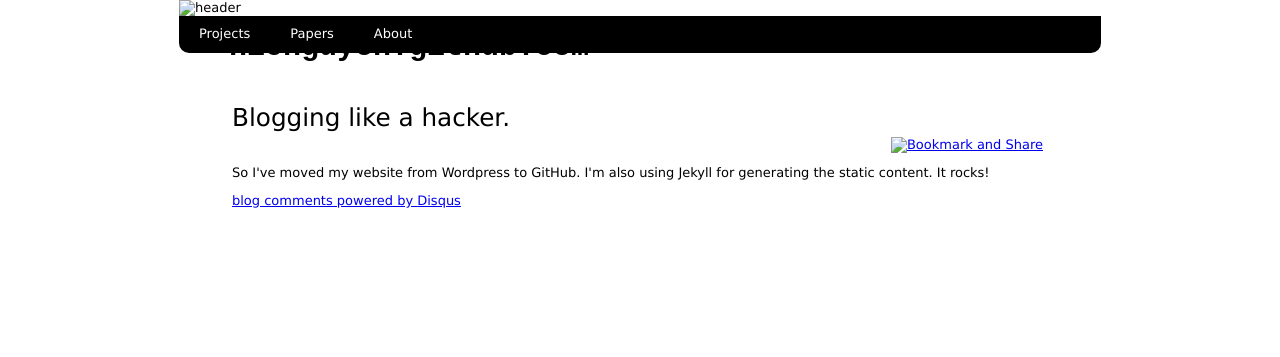
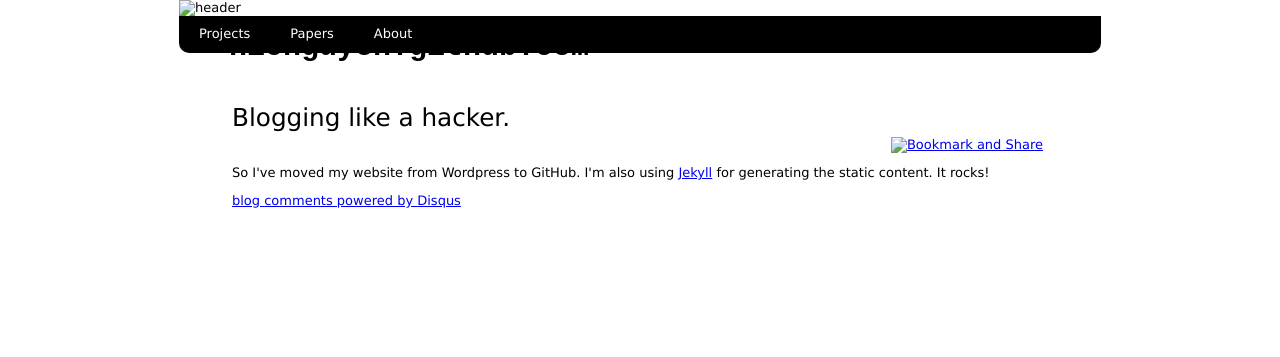
Before and after one commit to nicnguyen/nicnguyen.github.com, a Jekyll site: the page built from _posts/2011-05-30-blogging-like-a-hacker.html, in a window 1280 px wide. Shown: the top 357 px of the page. Built offline with Jekyll 4.4.1, drawn with Linux system fonts in a browser that asks for light colours; nearby versions of some CDN libraries; library files that are not in the unit come from our copies; Markdown is read by kramdown in place of the engine named in the settings; comment, search, counter and statistics services are not loaded; some of the changed lines change nothing that is shown.

```diff
--- a/_posts/2011-05-30-blogging-like-a-hacker.html
+++ b/_posts/2011-05-30-blogging-like-a-hacker.html
@@ -5,5 +5,5 @@
 ---
 
 <p>
-    So I've moved my website from Wordpress to GitHub. I'm also using Jekyll for generating the static content. It rocks!
+    So I've moved my website from Wordpress to GitHub. I'm also using <a href="http://tom.preston-werner.com/2008/11/17/blogging-like-a-hacker.html">Jekyll</a> for generating the static content. It rocks!
 </p>
```
